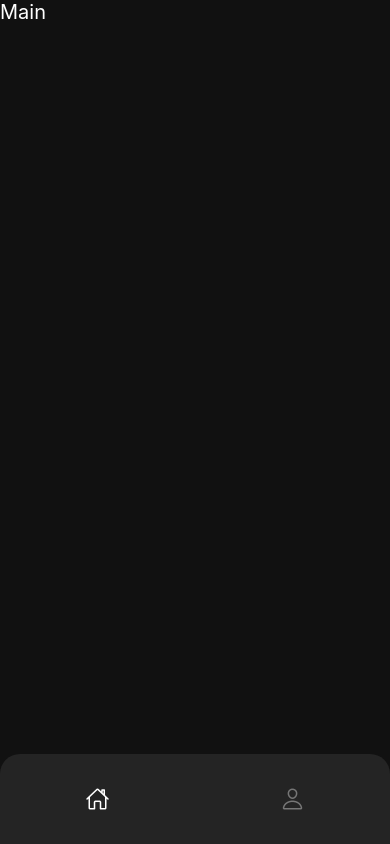
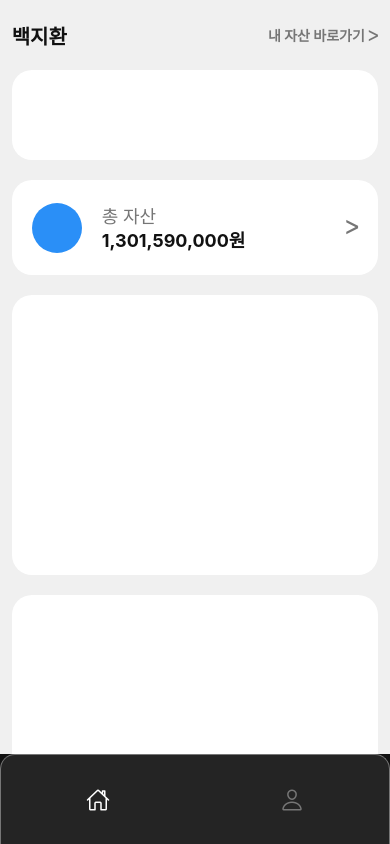
Before and after one commit to WooJunJiHo/SIDI-Device-Interface, a React Native app: screen / in a window 390 px wide. Built offline with nearby package versions, Linux system fonts and the light colour scheme.

Commit message:
TRU-14
1. 메인 화면 틀 완성
2. 다크 모드 임시 적용

```diff
--- a/components/styles/DarkMode.js
+++ b/components/styles/DarkMode.js
@@ -6,7 +6,21 @@ const backgroundColor = StyleSheet.create({
         backgroundColor: '#111'
     },
     lightView: {
-        backgroundColor: '#FFFFFF'
+        backgroundColor: '#F0F0F0'
+    },
+
+    darkSubView: {
+        backgroundColor: '#242424'
+    },
+    lightSubView: {
+        backgroundColor: '#FFF'
+    },
+
+    darkMainText: {
+        color: '#FFF',
+    },
+    lightMainText: {
+        color: '#111'
     },
 })
 
--- a/components/styles/TabBar.js
+++ b/components/styles/TabBar.js
@@ -22,8 +22,11 @@ const TabBar = ({ state, descriptors, navigation }) => {
                     width: '100%',
                     height: '100%',
                     backgroundColor: '#242424', // 원하는 색상으로 변경
-                    borderTopLeftRadius: 20,
-                    borderTopRightRadius: 20,
+                    borderTopLeftRadius: 15,
+                    borderTopRightRadius: 15,
+                    borderWidth: 1,
+                    borderColor: '#767676',
+                    borderBottomWidth: 0,
                 }}
             >
                 {state.routes.map((route, index) => {
--- a/screens/Main.js
+++ b/screens/Main.js
@@ -3,24 +3,178 @@ import {
     View,
     Text,
     TouchableOpacity,
+    ScrollView,
+    StyleSheet,
 } from 'react-native'
+import { useState } from 'react'
+
+//다크 모드
 import DarkMode from '../components/styles/DarkMode'
 
 
 const Home = (props) => {
+    const [ui, setUI] = useState(false);
 
     return (
-        <SafeAreaView style={[DarkMode.darkView, {flex: 1}]}>
-            <TouchableOpacity
-                onPress={() => {
-                    props.navigation.navigate('TotalAsset')
-                }}
-            >
-                <Text style={{fontSize: 20, color: 'white'}}>Main</Text>
-            </TouchableOpacity>
+        <SafeAreaView
+            style={[
+                ui == false ? DarkMode.lightView : DarkMode.darkView,
+                {
+                    flex: 1,
+                }
+            ]}
+        >
+            <ScrollView style={{ flex: 1 }}>
+                <View style={{ alignItems: 'center' }}>
+
+                    {/* 사용자 세션 */}
+                    <View style={styles.userSection}>
+                        <Text style={[
+                            ui == false ? DarkMode.lightMainText : DarkMode.darkMainText,
+                            styles.userText,
+                        ]}>
+                            백지환
+                        </Text>
+                        <TouchableOpacity
+                            style={{
+                                position: 'absolute',
+                                right: 0
+                            }}
+                            onPress={() => {
+                                ui == true ? setUI(false) : setUI(true)
+                            }}
+                        >
+                            <Text style={styles.userSubText}>
+                                내 자산 바로가기 ᐳ
+                            </Text>
+                        </TouchableOpacity>
+                    </View>
+
+                    {/* 사용법 세션 */}
+                    <View
+                        style={[
+                            ui == false ? DarkMode.lightSubView : DarkMode.darkSubView,
+                            styles.section, { height: 90 }
+                        ]}
+                    >
+
+                    </View>
+
+                    {/* 총 자산 세션 */}
+                    <TouchableOpacity
+                        style={[
+                            ui == false ? DarkMode.lightSubView : DarkMode.darkSubView,
+                            styles.section,
+                            {
+                                height: 95,
+                                flexDirection: 'row',
+                                alignItems: 'center',
+                            }
+                        ]}
+                    >
+                        <View style={styles.totalImage}></View>
+                        <Text style={styles.totalSubText1}>
+                            총 자산{'\n'}
+                            <Text
+                                style={[
+                                    ui == false ? DarkMode.lightMainText : DarkMode.darkMainText,
+                                    styles.totalMainText
+                                ]}
+                            >
+                                1,301,590,000원
+                            </Text>
+                        </Text>
+                        <Text style={styles.totalSubText2}>ᐳ</Text>
+                    </TouchableOpacity>
+
+
+                    {/* 자산 그래프 세션 */}
+                    <View
+                        style={[
+                            ui == false ? DarkMode.lightSubView : DarkMode.darkSubView,
+                            styles.section, { height: 280 }
+                        ]}
+                    >
+
+                    </View>
+
+                    {/* 자산 비율 세션 */}
+                    <View
+                        style={[
+                            ui == false ? DarkMode.lightSubView : DarkMode.darkSubView,
+                            styles.section, { height: 309 }
+                        ]}
+                    >
+
+                    </View>
+                </View>
+            </ScrollView>
+
         </SafeAreaView>
     )
 }
 
 
 export default Home
+
+
+const styles = StyleSheet.create({
+    section: {
+        width: '94%',
+        borderRadius: 20,
+        marginBottom: 20,
+    },
+
+
+    //사용자 세션
+    userSection: {
+        flexDirection: 'row',
+        width: '94%',
+        height: 70,
+        alignItems: 'center',
+    },
+
+    userText: {
+        fontSize: 20,
+        fontWeight: 700,
+    },
+    userSubText: {
+        fontSize: 14,
+        fontWeight: 700,
+        color: '#767676',
+    },
+
+
+
+
+    //사용법 세션
+
+
+
+
+    //총 자산 세션
+    totalImage: {
+        backgroundColor: '#2A8FF7',
+        borderRadius: 100,
+        width: 50,
+        height: 50,
+        margin: 20,
+    },
+    totalSubText1: {
+        color: '#767676',
+        fontSize: 18,
+        fontWeight: 500,
+    },
+    totalMainText: {
+        fontWeight: 700,
+        lineHeight: 25,
+    },
+    totalSubText2: {
+        color: '#767676',
+        fontSize: 18,
+        fontWeight: 'bold',
+        position: 'absolute',
+        right: 20,
+    },
+
+})
```
